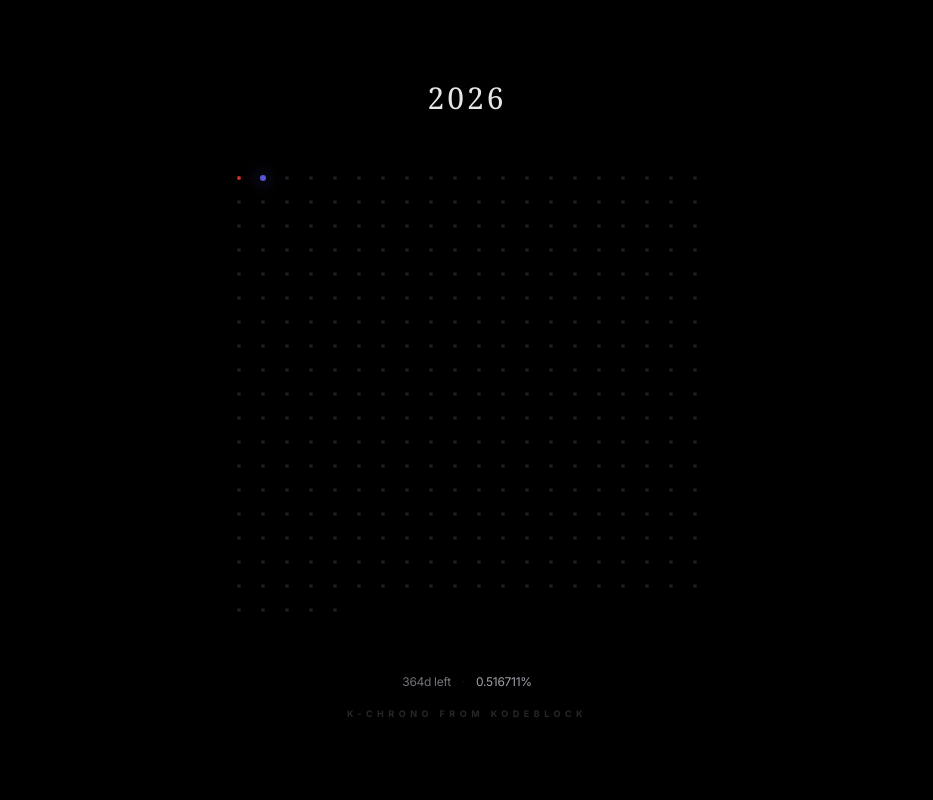
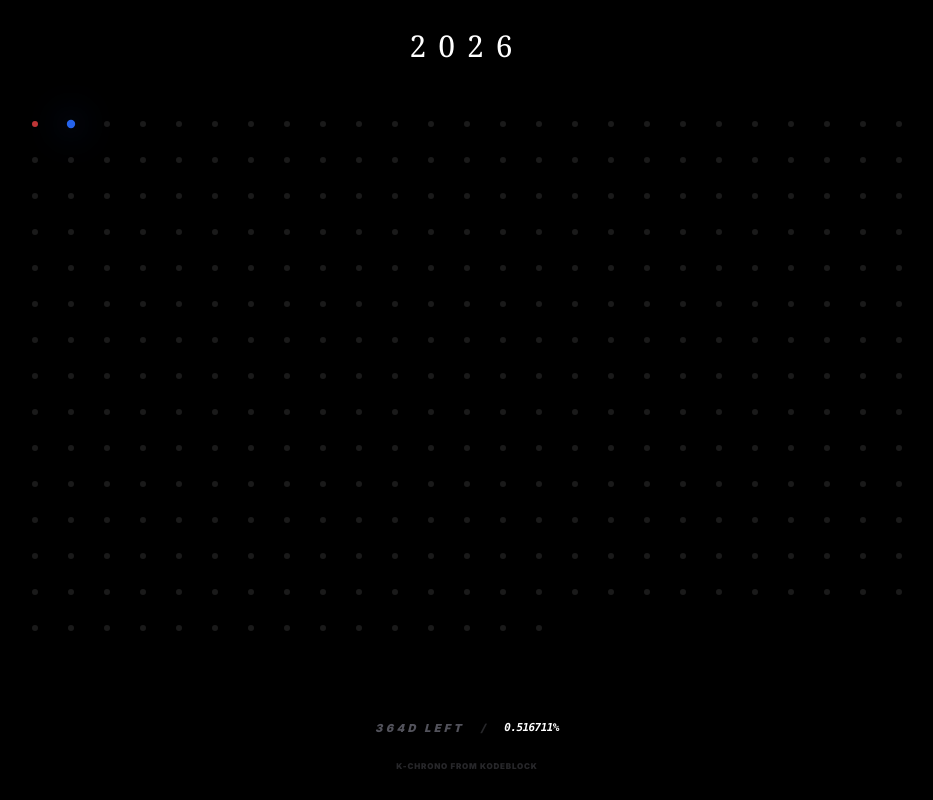
Before and after one commit to JoepaulGospel/K-CHRONO, a plain HTML site: page index.html in a window 1280 px wide. Shown: the whole page, without its empty margins (173-1106 px from the left). Drawn offline with nearby package versions, Linux system fonts and the light colour scheme.

Commit message:
Update index.html

```diff
--- a/index.html
+++ b/index.html
@@ -3,59 +3,68 @@
 <head>
 <meta charset="UTF-8">
 <meta name="viewport" content="width=device-width, initial-scale=1.0">
-<title>K-CHRONO</title>
+<title>K-CHRONO | The Grid</title>
 <script src="https://cdn.tailwindcss.com"></script>
-<link href="https://fonts.googleapis.com/css2?family=DM+Serif+Display&family=Inter:wght@400;700&display=swap" rel="stylesheet">
+<link href="https://fonts.googleapis.com/css2?family=Inter:wght@300;400;500;600;700;800;900&family=DM+Serif+Display:italic&display=swap" rel="stylesheet">
 <style>
-:root { --kb-red: #ff3b30; --kb-blue: #5856d6; }
+:root { --kb-red: #ef4444; --kb-blue: #2563eb; }
 body {
 background-color: #000000;
 color: #FFFFFF;
 font-family: 'Inter', sans-serif;
 overflow: hidden;
 display: flex;
-flex-direction: column;
 align-items: center;
-justify-content: space-between;
-height: 100dvh;
-padding: 80px 0;
+justify-content: center;
+height: 100vh;
 -webkit-font-smoothing: antialiased;
 }
 .font-serif { font-family: 'DM Serif Display', serif; }
-/* EXACT GRID DENSITY FROM REFERENCE */
+/* RESTORED FIRST-SIZE GRID */
 .dot-grid {
 display: grid;
-grid-template-columns: repeat(20, 1fr);
+grid-template-columns: repeat(15, 1fr);
+gap: 10px;
+}
+@media (min-width: 768px) {
+.dot-grid {
+grid-template-columns: repeat(25, 1fr);
 gap: 12px;
-width: fit-content;
 }
+}
+/* RESTORED 6PX DOT SIZE */
 .dot-container {
-width: 12px;
-height: 12px;
+width: 24px;
+height: 24px;
 display: flex;
 align-items: center;
 justify-content: center;
 cursor: pointer;
 }
 .dot {
-width: 4px; /* Tiny, precise dots */
-height: 4px;
+width: 6px;
+height: 6px;
 border-radius: 50%;
-transition: all 0.3s ease;
+transition: all 0.4s cubic-bezier(0.4, 0, 0.2, 1);
 }
-/* UPDATED COLORS */
 .dot-past { background-color: var(--kb-red); opacity: 0.8; }
 .dot-today {
 background-color: var(--kb-blue);
-box-shadow: 0 0 10px var(--kb-blue);
-transform: scale(1.5);
+box-shadow: 0 0 20px rgba(37, 99, 235, 0.8);
+transform: scale(1.4);
+animation: pulse 2s infinite;
 }
-.dot-future { background-color: #1c1c1e; }
-/* MORPHY OVERLAY */
+.dot-future { background-color: #1a1a1a; }
+.dot-container:hover .dot { transform: scale(2); }
+@keyframes pulse {
+0%, 100% { box-shadow: 0 0 10px rgba(37, 99, 235, 0.5); }
+50% { box-shadow: 0 0 25px rgba(37, 99, 235, 1); }
+}
+/* MORPHY GLASS */
 .morphy-overlay {
 position: fixed;
 inset: 0;
-background: rgba(0,0,0,0.1);
+background: rgba(0,0,0,0.2);
 backdrop-filter: blur(40px);
 -webkit-backdrop-filter: blur(40px);
 z-index: 100;
@@ -64,55 +73,55 @@ align-items: center;
 justify-content: center;
 opacity: 0;
 pointer-events: none;
-transition: opacity 0.5s ease;
+transition: all 0.6s cubic-bezier(0.16, 1, 0.3, 1);
 }
 .morphy-overlay.active { opacity: 1; pointer-events: auto; }
-.morphy-card { text-align: center; padding: 40px; }
+.morphy-card {
+transform: scale(0.9);
+transition: all 0.6s cubic-bezier(0.16, 1, 0.3, 1);
+}
+.morphy-overlay.active .morphy-card { transform: scale(1); }
 </style>
 </head>
 <body>
-<!-- YEAR -->
-<h1 class="text-3xl font-serif tracking-widest text-white opacity-90">2026</h1>
-<!-- GRID -->
-<div id="grid" class="dot-grid">
-<!-- 365 Dots generated by JS -->
+<div class="w-full max-w-sm md:max-w-xl flex flex-col items-center px-4">
+<header class="mb-12 text-center">
+<h1 id="year-display" class="text-3xl font-serif text-white tracking-[0.4em]">2026</h1>
+</header>
+<div id="grid" class="dot-grid mb-20"></div>
+<footer class="w-full flex flex-col items-center gap-2">
+<div class="flex gap-4 text-[11px] font-black uppercase tracking-[0.3em] text-zinc-600 italic">
+<span id="days-left">---D LEFT</span>
+<span class="text-zinc-800">/</span>
+<span id="percent-display" class="text-white font-mono tracking-tighter">0.000000%</span>
 </div>
-<!-- FOOTER -->
-<div class="flex flex-col items-center gap-4">
-<div class="text-[12px] font-medium text-zinc-500 tracking-tight">
-<span id="days-left">---d left</span>
-<span class="mx-2 opacity-20">·</span>
-<span id="percent-display" class="text-zinc-400">0%</span>
+<p class="text-[8px] font-black text-zinc-800 uppercase tracking-[0.6em] mt-4 tracking-widest">K-CHRONO FROM KODEBLOCK</p>
+</footer>
 </div>
-<p class="text-[9px] font-black text-zinc-800 uppercase tracking-[0.5em]">K-CHRONO FROM KODEBLOCK</p>
-</div>
-<!-- POPUP -->
-<div id="morphy-popup" class="morphy-overlay" onclick="this.classList.remove('active')">
-<div class="morphy-card max-w-xs">
-<p id="quote-text" class="text-xl font-serif italic text-white leading-relaxed"></p>
+<div id="morphy-popup" class="morphy-overlay" onclick="closePopup()">
+<div class="morphy-card max-w-xs p-10 text-center">
+<p id="quote-text" class="text-xl md:text-2xl font-serif italic text-white leading-relaxed tracking-tight"></p>
+<div id="quote-line" class="mt-8 h-[1px] w-8 mx-auto opacity-40"></div>
 </div>
 </div>
 <script>
-const QUOTES = [
+const GREATS_QUOTES = [
 "Your time is limited, so don't waste it living someone else's life. — Steve Jobs",
 "It always seems impossible until it's done. — Nelson Mandela",
 "He who is brave is free. — Seneca",
 "The best way to predict the future is to create it. — Peter Drucker",
 "Do what you can, with what you have, where you are. — Roosevelt",
 "Quality is not an act, it is a habit. — Aristotle",
-"The soul becomes dyed with the color of its thoughts. — Aurelius",
+"The soul becomes dyed with the color of its thoughts. — Marcus Aurelius",
 "Excellence is not an act, but a habit. — Aristotle"
 ];
-function getDayOfYear() {
-const now = new Date();
-const start = new Date(now.getFullYear(), 0, 0);
-return Math.floor((now - start) / (1000 * 60 * 60 * 24));
-}
-function render() {
+function isLeap(year) { return (year % 4 === 0 && year % 100 !== 0) || (year % 400 === 0); }
+function renderGrid() {
 const now = new Date();
 const year = now.getFullYear();
-const totalDays = (year % 4 === 0 && year % 100 !== 0) || (year % 400 === 0) ? 366 : 365;
-const today = getDayOfYear();
+const totalDays = isLeap(year) ? 366 : 365;
+const start = new Date(year, 0, 0);
+const todayIndex = Math.floor((now - start) / (1000 * 60 * 60 * 24));
 const grid = document.getElementById('grid');
 grid.innerHTML = '';
 for (let i = 1; i <= totalDays; i++) {
@@ -120,35 +129,48 @@ const container = document.createElement('div');
 container.className = 'dot-container';
 const dot = document.createElement('div');
 dot.className = 'dot';
-if (i < today) dot.classList.add('dot-past');
-else if (i === today) dot.classList.add('dot-today');
+if (i < todayIndex) dot.classList.add('dot-past');
+else if (i === todayIndex) dot.classList.add('dot-today');
 else dot.classList.add('dot-future');
-container.onclick = () => {
-const text = document.getElementById('quote-text');
-if (i < today) text.innerText = "Nothing is behind, move forward.";
-else if (i === today) text.innerText = QUOTES[i % QUOTES.length];
-else text.innerText = "Focus on the present now, the future will work itself if you put in the work.";
-document.getElementById('morphy-popup').classList.add('active');
-};
+container.onclick = () => openPopup(i, todayIndex);
 container.appendChild(dot);
 grid.appendChild(container);
 }
+document.getElementById('year-display').innerText = year;
 }
-function ticker() {
+function updateTicker() {
 const now = new Date();
 const year = now.getFullYear();
-const start = new Date(year, 0, 1).getTime();
-const end = new Date(year + 1, 0, 1).getTime();
-const elapsed = now.getTime() - start;
-const total = end - start;
-const percent = (elapsed / total) * 100;
-const daysLeft = Math.ceil((end - now.getTime()) / (1000 * 60 * 60 * 24));
-document.getElementById('percent-display').innerText = percent.toFixed(6) + '%';
-document.getElementById('days-left').innerText = daysLeft + 'd left';
+const totalDays = isLeap(year) ? 366 : 365;
+const yearStart = new Date(year, 0, 1).getTime();
+const yearEnd = new Date(year + 1, 0, 1).getTime();
+const elapsedMs = now.getTime() - yearStart;
+const decimalPercent = (elapsedMs / (yearEnd - yearStart)) * 100;
+const daysLeft = totalDays - Math.floor(elapsedMs / (1000 * 60 * 60 * 24));
+document.getElementById('percent-display').innerText = decimalPercent.toFixed(6) + '%';
+document.getElementById('days-left').innerText = daysLeft + 'D LEFT';
 }
-render();
-ticker();
-setInterval(ticker, 100);
+function openPopup(index, today) {
+const popup = document.getElementById('morphy-popup');
+const text = document.getElementById('quote-text');
+const line = document.getElementById('quote-line');
+if (index < today) {
+text.innerText = "Nothing is behind, move forward.";
+line.style.backgroundColor = "#ef4444";
+} else if (index === today) {
+text.innerText = GREATS_QUOTES[index % GREATS_QUOTES.length];
+line.style.backgroundColor = "#2563eb";
+} else {
+text.innerText = "Focus on the present now, the future will work itself if you put in the work.";
+line.style.backgroundColor = "#333";
+}
+popup.classList.add('active');
+}
+function closePopup() { document.getElementById('morphy-popup').classList.remove('active'); }
+renderGrid();
+updateTicker();
+setInterval(updateTicker, 100);
+setInterval(renderGrid, 3600000);
 </script>
 </body>
 </html>
```
